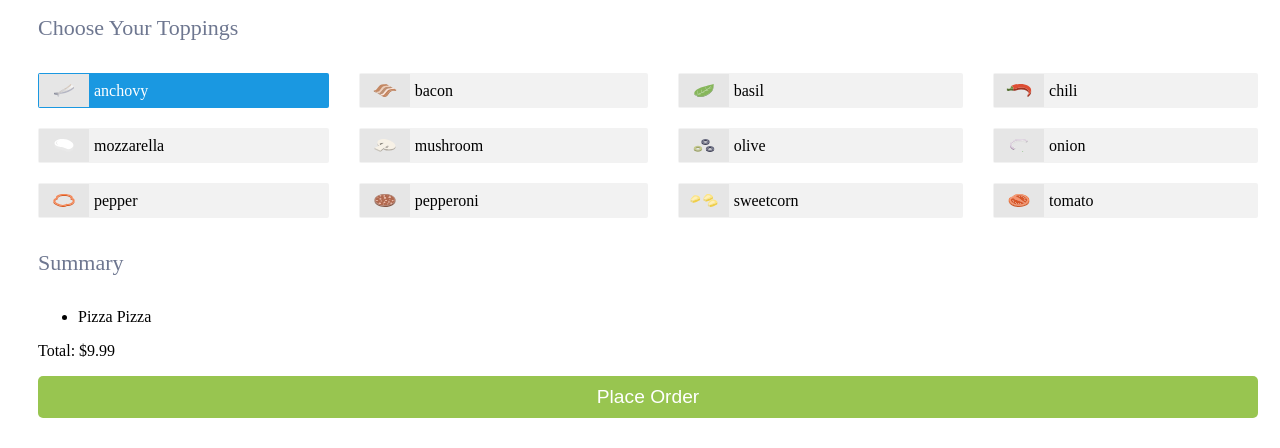
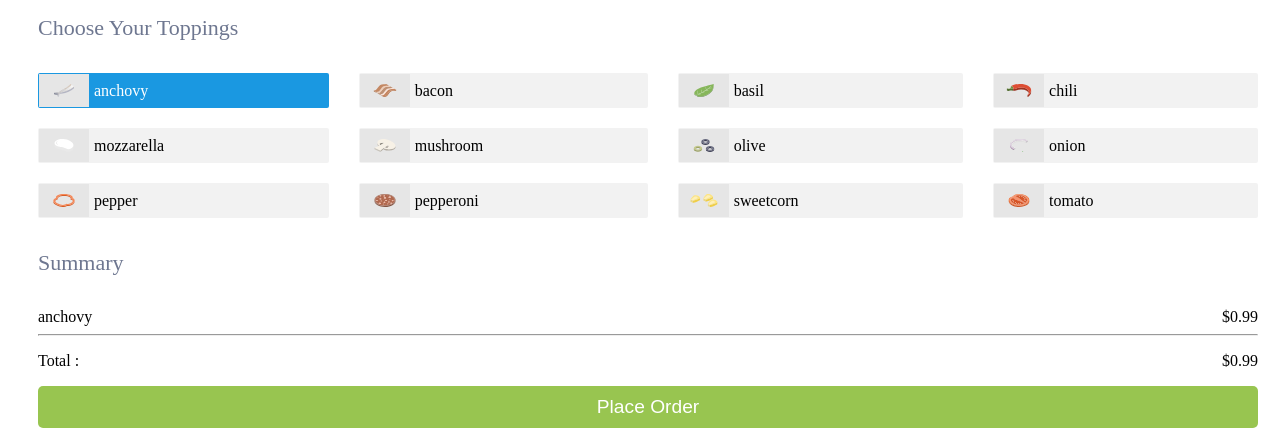
Before and after one commit to Mr-innocence/PizzaCreator, a plain HTML site: page index.html in a window 1280 px wide. Both pictures are taken after a click on the element "anchovy". Shown: the part 365-813 px from the top of the page. Drawn offline with Linux system fonts and the light colour scheme.

Commit message:
summayList completed

```diff
--- a/index.html
+++ b/index.html
@@ -64,16 +64,7 @@
             </div>
             <div class="Summary">
                 <h2>Summary</h2>
-                <ul class="itmes">
-                    <li class="item">
-                        <span class="itme__name">Pizza</span>
-                        <span class="itme__price">Pizza</span>
-                    </li>
-                </ul>
-                <p class=summary__total>
-                    <span>Total:</span>
-                    <span>$9.99</span>
-                </p>
+                <div class = "summaryList"></div>
                 <button class="submitOrder">Place Order</button>
             </div>
         </div>
--- a/main.js
+++ b/main.js
@@ -61,30 +61,90 @@ let toppingState = [
     }];
 
 let chosenToppingNamesState = [];
+let toppingsDiv = document.querySelector('.toppings__container');
+let toppingDivs = renderToppingDivs(toppingState, chosenToppingNamesState);
+toppingsDiv.append(...toppingDivs);
 
-function toppingOnClick(chosenToppingNamesState, name){
+let summaryListDiv = document.querySelector('.summaryList');
+let items = document.createElement('div');
+items.classList.add('items');
+
+let summaryItems = renderItems(toppingState, chosenToppingNamesState);
+summaryListDiv.append(...summaryItems);
+
+let summaryTotal = document.createElement('p');
+summaryTotal.classList.add('total');
+let totalDescription = document.createElement('span');
+totalDescription.innerHTML = 'Total :';
+let total = document.createElement('span');
+let totalAmount = 0;
+total.innerHTML = '$' +  totalAmount;
+summaryTotal.append(totalDescription, total);
+
+let spiltHr = document.createElement('hr');
+summaryListDiv.append(items,spiltHr,summaryTotal);
+
+
+function renderItems(toppings, chosenToppingNamesState){
+    function renderItem({name, price}){
+        const item = document.createElement('div');
+        item.classList.add('item');
+        if(chosenToppingNamesState.includes(name)){
+            const itemName = document.createElement('span');
+            itemName.classList.add('item__name');
+            itemName.innerHTML = name;
+            const itemPrice = document.createElement('span');
+            itemPrice.classList.add('item__price');
+            itemPrice.innerHTML = '$' + price;
+            item.append(itemName, itemPrice);
+            item.classList.add('item');
+        }
+        return item;
+    }
+    return toppings.map(renderItem);
+}
+
+
+
+
+
+
+function toppingOnClick(chosenToppingNamesState, {name, price}){
     let newChosenToppingNamesState = [];
     if(chosenToppingNamesState.includes(name)){
         newChosenToppingNamesState = chosenToppingNamesState.filter(toppingName => toppingName != name);
+        totalAmount = (totalAmount *1000 - price*1000)/1000;
+        console.log(totalAmount);
+
     }else{
         newChosenToppingNamesState = [...chosenToppingNamesState,name];
+        totalAmount = (totalAmount *1000 + price*1000)/1000;
+        console.log(totalAmount);
+    }
 
-    }
-    let toppingsDiv = document.querySelector('.toppings__container');
     toppingsDiv.innerHTML = null;
+    toppingDivs = renderToppingDivs(toppingState, newChosenToppingNamesState);
+    toppingsDiv.append(...toppingDivs);
 
-    const toppingDivs = renderToppingDivs(toppingState, newChosenToppingNamesState);
-    toppingsDiv.append(...toppingDivs);
+
+    summaryListDiv.innerHTML = null;
+    summaryItems = renderItems(toppingState, newChosenToppingNamesState);
+    summaryListDiv.append(...summaryItems);
+
+    summaryTotal = document.createElement('p');
+    summaryTotal.classList.add('total');
+    totalDescription = document.createElement('span');
+    totalDescription.innerHTML = 'Total :';
+    total = document.createElement('span');
+    total.innerHTML = '$' +  totalAmount;
+    summaryTotal.append(totalDescription, total);
+
+    spiltHr = document.createElement('hr');
+    summaryListDiv.append(items,spiltHr,summaryTotal);
 }
 
-const toppingsDiv = document.querySelector('.toppings__container');
-const toppingDivs = renderToppingDivs(toppingState, chosenToppingNamesState);
-toppingsDiv.append(...toppingDivs);
-
-
-
 function renderToppingDivs(toppings, chosenToppingNamesState){
-    function renderToppingDiv({ name, srcImg}){
+    function renderToppingDiv({ name, srcImg, price}){
         const nameSpan = document.createElement('span');
         nameSpan.innerHTML = name;
         const toppingImg = document.createElement('img');
@@ -92,7 +152,7 @@ function renderToppingDivs(toppings, chosenToppingNamesState){
         toppingImg.alt = name;
 
         const toppingDiv = document.createElement('div');
-        toppingDiv.onclick = () => toppingOnClick(chosenToppingNamesState, name);
+        toppingDiv.onclick = () => toppingOnClick(chosenToppingNamesState, { name, price});
         toppingDiv.classList.add('topping');
 
         toppingDiv.append(toppingImg, nameSpan);
--- a/style.css
+++ b/style.css
@@ -120,3 +120,13 @@ h2 {
     border-radius: 5px;
     cursor: pointer;
 }
+
+.item{
+    display: grid;
+    grid-template-columns: 1fr auto;
+}
+
+.total{
+    display: grid;
+    grid-template-columns: 1fr auto;
+}
```
